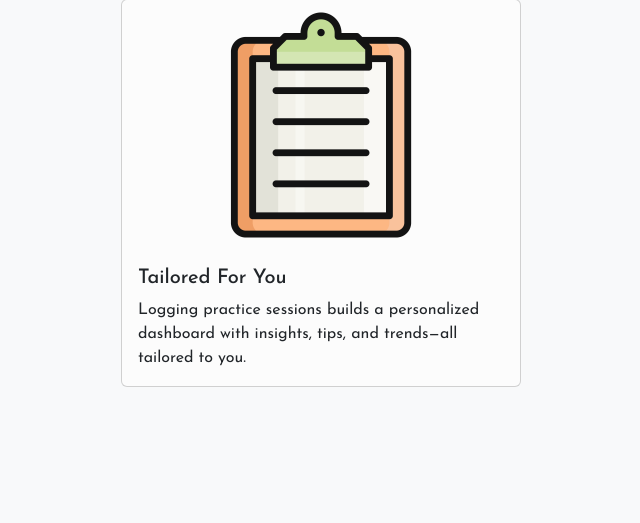
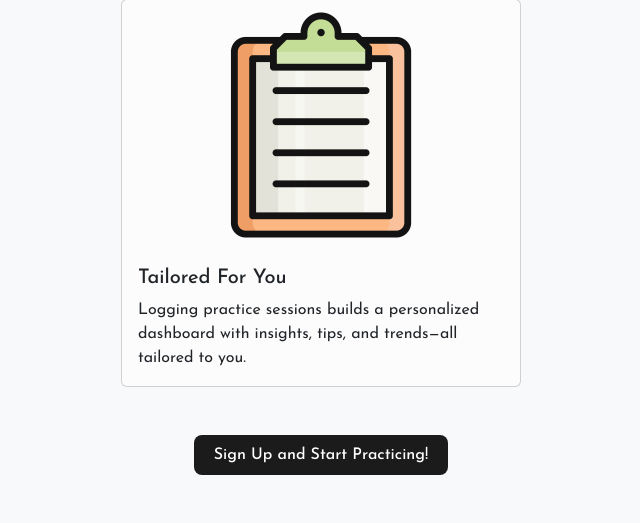
Before and after one commit to jb7007/subwoofer, a Flask app: page / in a window 1280 px wide. Shown: the part 1193-1716 px from the top of the page, without its empty margins (319-959 px from the left). Before the commit the page ends 1580 px from the top, so only its background shows below. Run offline with Flask 3, Linux system fonts and the light colour scheme.

Commit message:
added sign up button at bottom of page

```diff
--- a/templates/index.html
+++ b/templates/index.html
@@ -83,5 +83,8 @@
         </div>
       </div>
     </div>
+    <div class="center-flex fade-in delay-14 mt-5">
+      <a href="#" class="pt-button">Sign Up and Start Practicing!</a>
+    </div>
   </body>
 </html>
```
